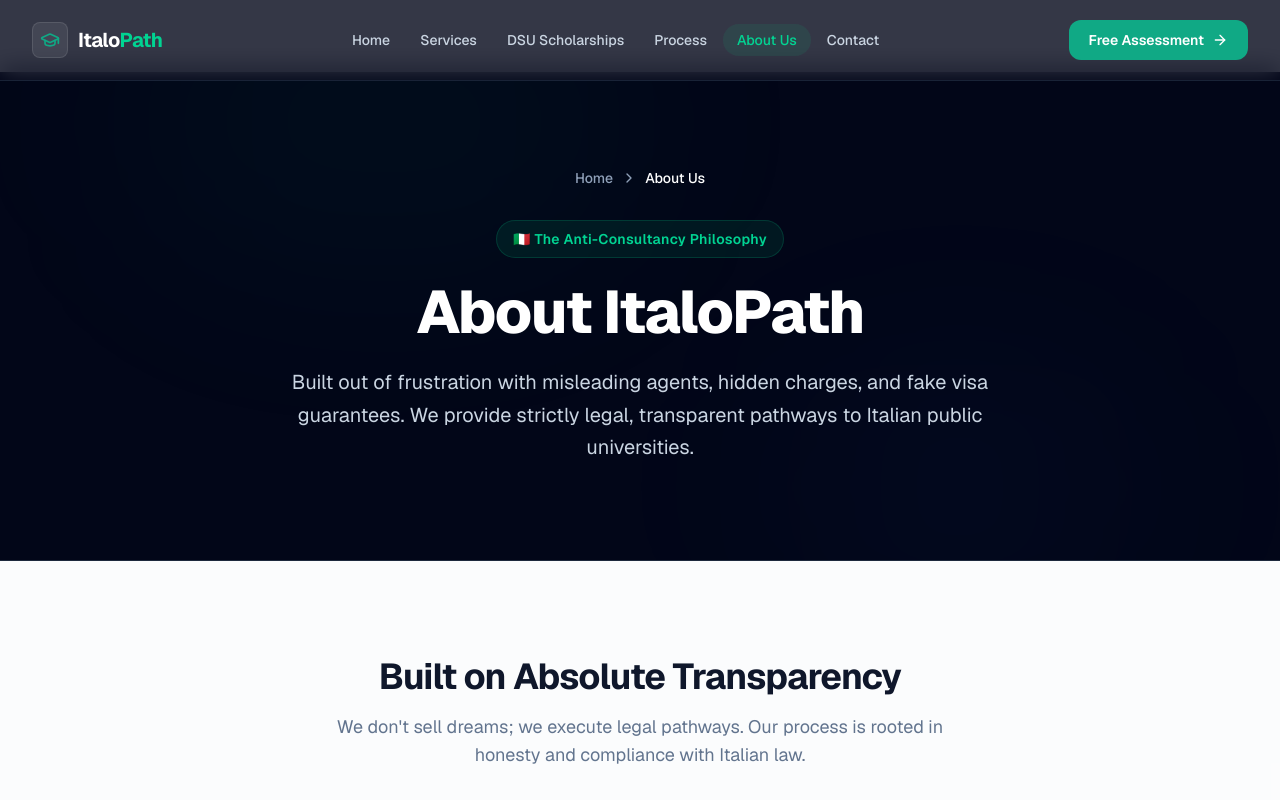
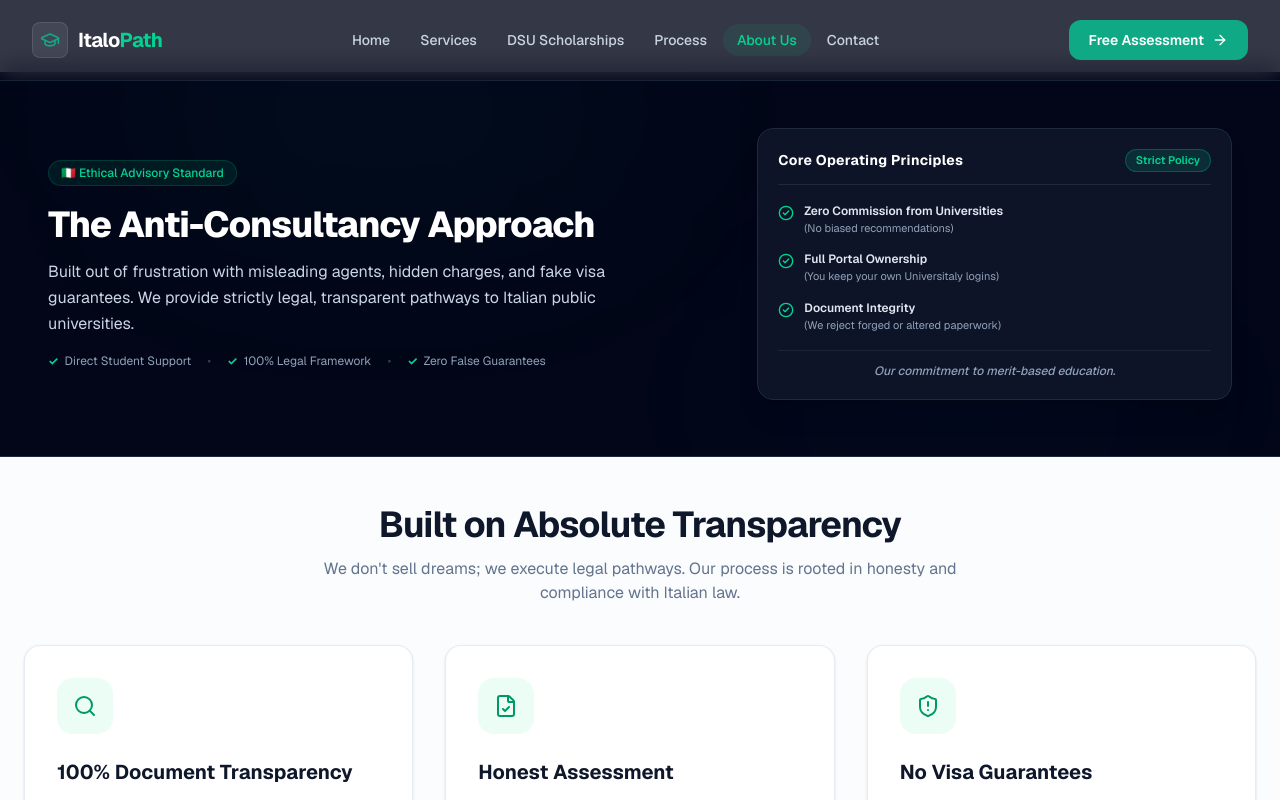
Before and after one commit to itshammadkhalil/italopath, a Next.js app: page /about in a window 1280 px wide. Shown: the top 800 px of the page. Built offline with nearby package versions, Linux system fonts and the light colour scheme.

Commit message:
refactor: compact about page hero with 2-column layout and core principles creed card

```diff
--- a/src/app/about/page.tsx
+++ b/src/app/about/page.tsx
@@ -1,10 +1,8 @@
 "use client";
 
 import { useState } from 'react';
-import Link from 'next/link';
 import {
   ChevronDown,
-  ChevronRight,
   Search,
   FileCheck,
   ShieldAlert,
@@ -50,41 +48,98 @@ export default function AboutPage() {
       {/* ════════════════════════════════════════════
           1. UNIFIED PREMIUM HERO
       ════════════════════════════════════════════ */}
-      <section className="bg-slate-950 text-white py-20 lg:py-24 px-6 border-b border-slate-800 relative overflow-hidden">
+      <section className="bg-slate-950 text-white py-12 lg:py-14 px-6 border-b border-slate-800 relative overflow-hidden">
         {/* Subtle mesh background */}
         <div className="absolute inset-0 z-0 overflow-hidden pointer-events-none">
           <div className="absolute top-[-20%] left-[10%] w-[40%] h-[60%] rounded-full bg-emerald-500/[0.04] blur-[100px]"></div>
           <div className="absolute bottom-[-10%] right-[10%] w-[30%] h-[50%] rounded-full bg-blue-500/[0.03] blur-[100px]"></div>
         </div>
 
-        <div className="relative z-10 max-w-5xl mx-auto text-center">
-          <div className="flex items-center justify-center space-x-2 text-sm font-medium text-slate-400 mb-8 animate-fade-in-up">
-            <Link href="/" className="hover:text-emerald-400 transition-colors">Home</Link>
-            <ChevronRight className="w-4 h-4" />
-            <span className="text-white">About Us</span>
+        <div className="relative z-10 max-w-7xl mx-auto px-6 grid grid-cols-1 lg:grid-cols-12 gap-8 items-center">
+          {/* Left Column (7 cols) */}
+          <div className="lg:col-span-7">
+            <span className="inline-flex items-center gap-1.5 px-3 py-1 rounded-full bg-emerald-500/10 border border-emerald-500/20 text-xs font-medium text-emerald-400 mb-4">
+              🇮🇹 Ethical Advisory Standard
+            </span>
+            <h1 className="text-3xl lg:text-4xl font-extrabold text-white tracking-tight leading-tight">
+              The Anti-Consultancy Approach
+            </h1>
+            <p className="text-sm lg:text-base text-slate-300 max-w-xl mt-3 leading-relaxed">
+              Built out of frustration with misleading agents, hidden charges, and fake visa guarantees. We provide strictly legal, transparent pathways to Italian public universities.
+            </p>
+            <div className="flex flex-wrap items-center gap-x-4 gap-y-2 mt-4 text-xs text-slate-400">
+              <span className="flex items-center gap-1.5">
+                <span className="text-emerald-400 font-bold">✓</span>
+                Direct Student Support
+              </span>
+              <span className="text-slate-700">•</span>
+              <span className="flex items-center gap-1.5">
+                <span className="text-emerald-400 font-bold">✓</span>
+                100% Legal Framework
+              </span>
+              <span className="text-slate-700">•</span>
+              <span className="flex items-center gap-1.5">
+                <span className="text-emerald-400 font-bold">✓</span>
+                Zero False Guarantees
+              </span>
+            </div>
           </div>
 
-          <div className="inline-flex items-center gap-2 px-4 py-2 rounded-full bg-emerald-500/10 border border-emerald-500/20 text-emerald-400 text-sm font-semibold tracking-wide mb-6 animate-fade-in-up">
-            🇮🇹 The Anti-Consultancy Philosophy
+          {/* Right Column (5 cols) - Creed Card */}
+          <div className="lg:col-span-5">
+            <div className="bg-slate-900/90 border border-slate-800 rounded-2xl p-5 shadow-xl backdrop-blur-md text-white">
+              {/* Card Header */}
+              <div className="flex items-center justify-between mb-4 pb-3 border-b border-slate-800">
+                <span className="text-sm font-bold text-white tracking-wide">Core Operating Principles</span>
+                <span className="text-[11px] font-semibold px-2.5 py-0.5 rounded-full bg-emerald-500/15 border border-emerald-500/30 text-emerald-400">
+                  Strict Policy
+                </span>
+              </div>
+
+              {/* 3 bullet rows */}
+              <div className="space-y-3">
+                {[
+                  {
+                    title: "Zero Commission from Universities",
+                    desc: "No biased recommendations",
+                  },
+                  {
+                    title: "Full Portal Ownership",
+                    desc: "You keep your own Universitaly logins",
+                  },
+                  {
+                    title: "Document Integrity",
+                    desc: "We reject forged or altered paperwork",
+                  },
+                ].map((item, i) => (
+                  <div key={i} className="flex items-start gap-2.5 text-xs py-0.5">
+                    <CheckCircle2 className="w-4 h-4 text-emerald-400 shrink-0 mt-0.5" />
+                    <div>
+                      <span className="font-semibold text-slate-200">{item.title}</span>
+                      <span className="text-slate-400 block text-[11px] mt-0.5">({item.desc})</span>
+                    </div>
+                  </div>
+                ))}
+              </div>
+
+              {/* Card Footer */}
+              <div className="mt-4 pt-3 border-t border-slate-800/80 text-center">
+                <p className="text-xs text-slate-400 font-medium italic">
+                  Our commitment to merit-based education.
+                </p>
+              </div>
+            </div>
           </div>
-
-          <h1 className="text-4xl md:text-5xl lg:text-6xl font-extrabold text-white mb-6 tracking-tight animate-fade-in-up delay-100">
-            About ItaloPath
-          </h1>
-
-          <p className="text-lg md:text-xl text-slate-300 max-w-3xl mx-auto leading-relaxed animate-fade-in-up delay-200">
-            Built out of frustration with misleading agents, hidden charges, and fake visa guarantees. We provide strictly legal, transparent pathways to Italian public universities.
-          </p>
         </div>
       </section>
 
       {/* ════════════════════════════════════════════
           2. BUILT ON TRANSPARENCY
       ════════════════════════════════════════════ */}
-      <section className="py-24 max-w-7xl mx-auto px-6">
-        <div className="text-center mb-16">
-          <h2 className="text-3xl md:text-4xl font-bold text-slate-900 mb-4 tracking-tight">Built on Absolute Transparency</h2>
-          <p className="text-lg text-slate-500 max-w-2xl mx-auto">We don't sell dreams; we execute legal pathways. Our process is rooted in honesty and compliance with Italian law.</p>
+      <section className="pt-12 pb-16 max-w-7xl mx-auto px-6">
+        <div className="text-center mb-10">
+          <h2 className="text-3xl md:text-4xl font-bold text-slate-900 mb-3 tracking-tight">Built on Absolute Transparency</h2>
+          <p className="text-base text-slate-500 max-w-2xl mx-auto">We don&apos;t sell dreams; we execute legal pathways. Our process is rooted in honesty and compliance with Italian law.</p>
         </div>
 
         <div className="grid md:grid-cols-3 gap-8">
```
